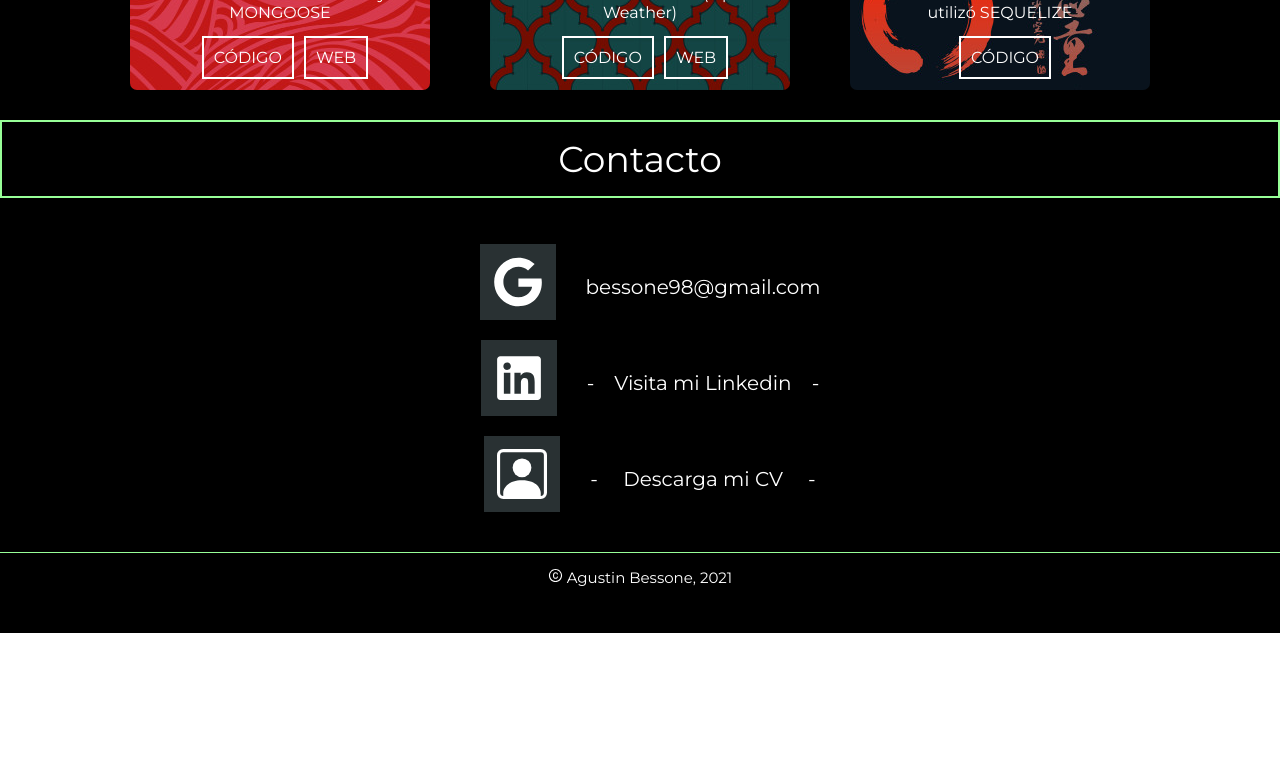
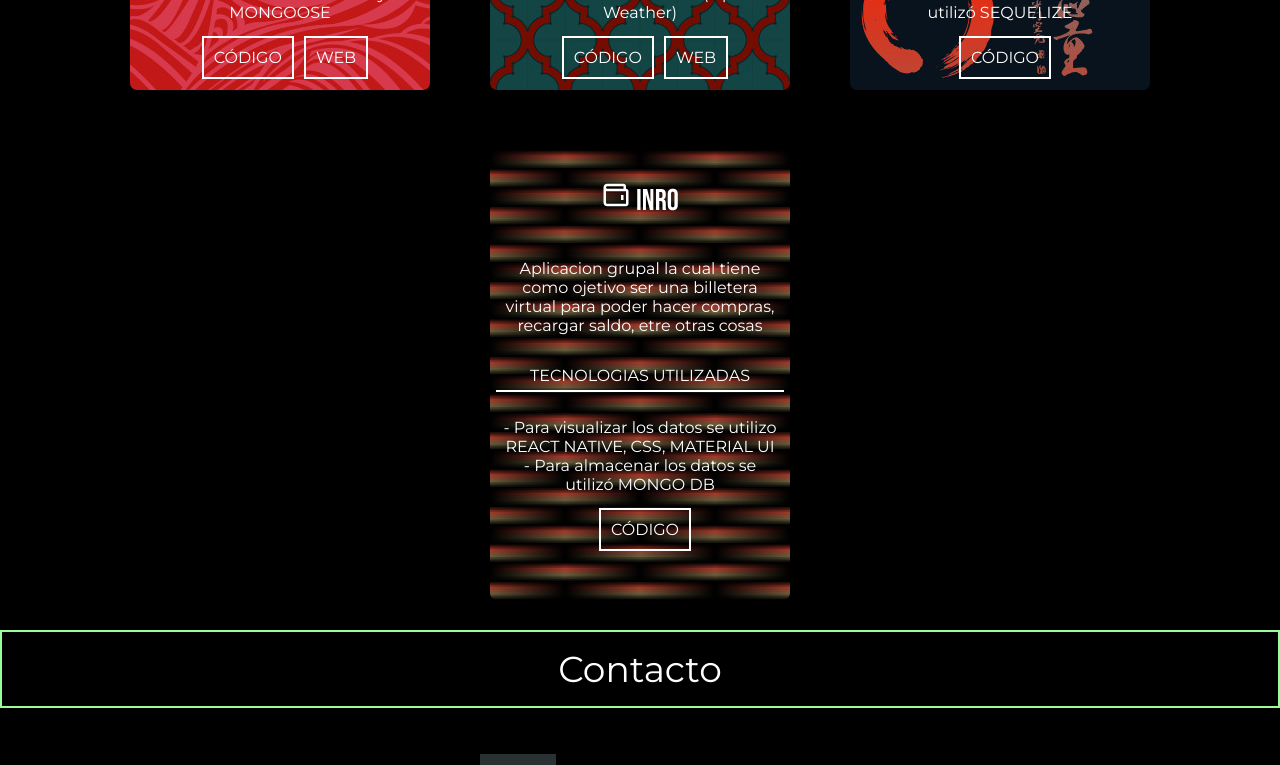
Before and after one commit to AgustinBessone32/portfolio, a React (Create React App) app: page /#/ in a window 1280 px wide. Shown: the part 1916-2681 px from the top of the page. Before the commit the page ends 2549 px from the top, so only its background shows below. Built offline with nearby package versions, Linux system fonts and the light colour scheme; a web font is replaced by a local one.

Commit message:
se agrega una nueva experiencia

```diff
--- a/package.json
+++ b/package.json
@@ -13,7 +13,7 @@
     "react-dom": "^17.0.1",
     "react-icons": "^4.2.0",
     "react-router-dom": "^5.2.0",
-    "react-scripts": "4.0.3",
+    "react-scripts": "^4.0.3",
     "web-vitals": "^1.0.1"
   },
   "scripts": {
--- a/src/components/Experiences/experiences.css
+++ b/src/components/Experiences/experiences.css
@@ -84,3 +84,16 @@
     transform: translateY(-30px);
     transition-duration: 2s;
 }
+
+.experience-4{
+    width: 300px;
+    height: 450px;
+    margin: 30px;
+    background: url('../../img/bg4.jpg');
+    border-radius: 7px;
+}
+
+.experience-4:hover{
+    transform: translateY(-30px);
+    transition-duration: 2s;
+}
--- a/src/components/Experiences/experiences.jsx
+++ b/src/components/Experiences/experiences.jsx
@@ -1,6 +1,6 @@
 import React from 'react'
 import './experiences.css'
-import { BiCameraMovie } from 'react-icons/bi';
+import { BiCameraMovie ,BiWallet } from 'react-icons/bi';
 import {TiWeatherCloudy} from 'react-icons/ti';
 import {BsMusicNoteBeamed} from 'react-icons/bs'
 
@@ -34,7 +34,7 @@ const Experiences = () => {
             </div>
 
             <div className='experience-3'>
-                <p className='title-exp'><BsMusicNoteBeamed /> BoomSounds</p>
+                <p className='title-exp'><BsMusicNoteBeamed />  BoomSounds</p>
                 <p className='desc-exp'>E-commerce grupal en el cual se hace la venta de productos musicales
                 , incluye acciones como el checkout, administracion de usuario y carrito, entre otras</p>
                 <p className='title-util'>TECNOLOGIAS UTILIZADAS</p>
@@ -44,6 +44,17 @@ const Experiences = () => {
                     CÓDIGO</a>
             </div>
 
+            <div className='experience-4'>
+                <p className='title-exp'><BiWallet /> Inro </p>
+                <p className='desc-exp'>Aplicacion grupal la cual tiene como ojetivo ser una billetera virtual
+                para poder hacer compras, recargar saldo, etre otras cosas</p>
+                <p className='title-util'>TECNOLOGIAS UTILIZADAS</p>
+                <p className='tec-util'>- Para visualizar los datos se utilizo REACT NATIVE, CSS, MATERIAL UI <br/>
+                - Para almacenar los datos se utilizó MONGO DB</p>
+                <a className='btn-exp' target='_blank' href='https://github.com/danieltkach/henry-bank'>
+                    CÓDIGO</a>
+            </div>
+
 
         </div>
     )
```
Also changed, not shown: src/img/bg4.jpg (added), 1 other file (tests, documents, lock files or other folders).
